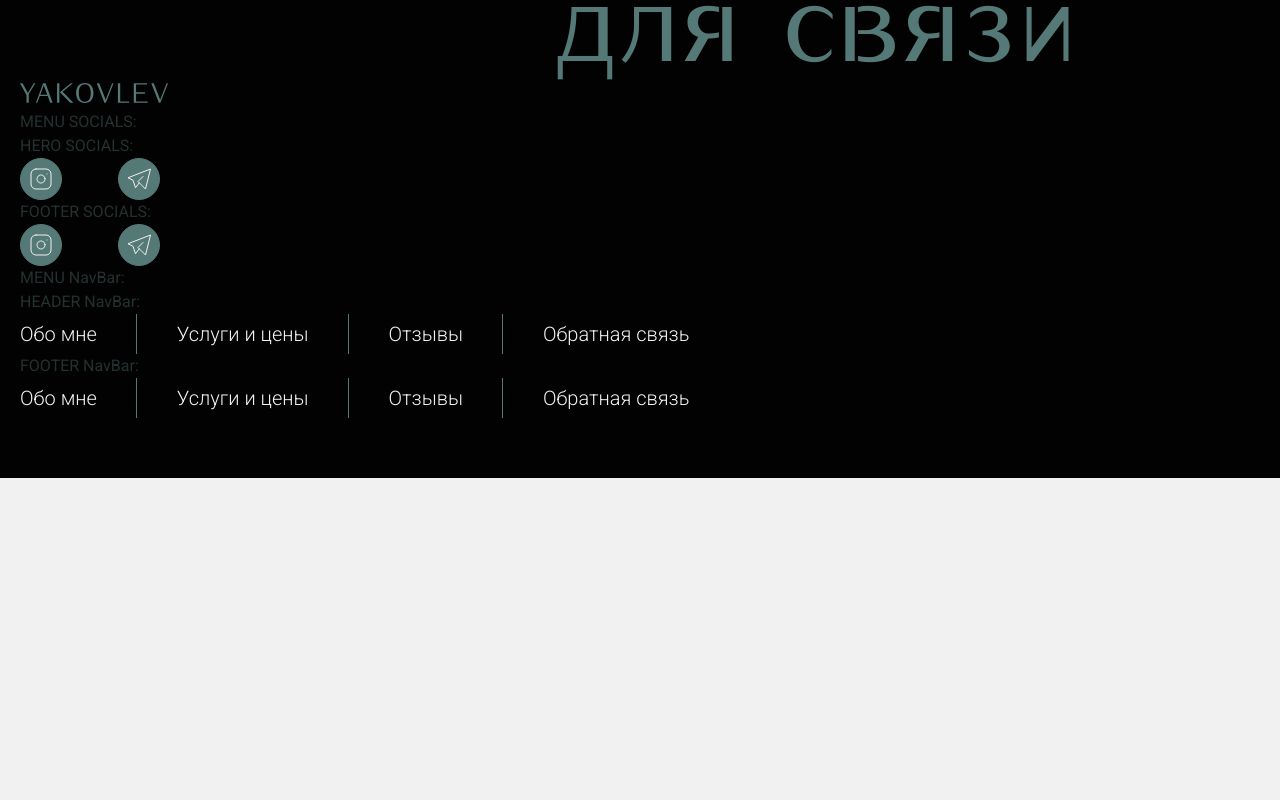
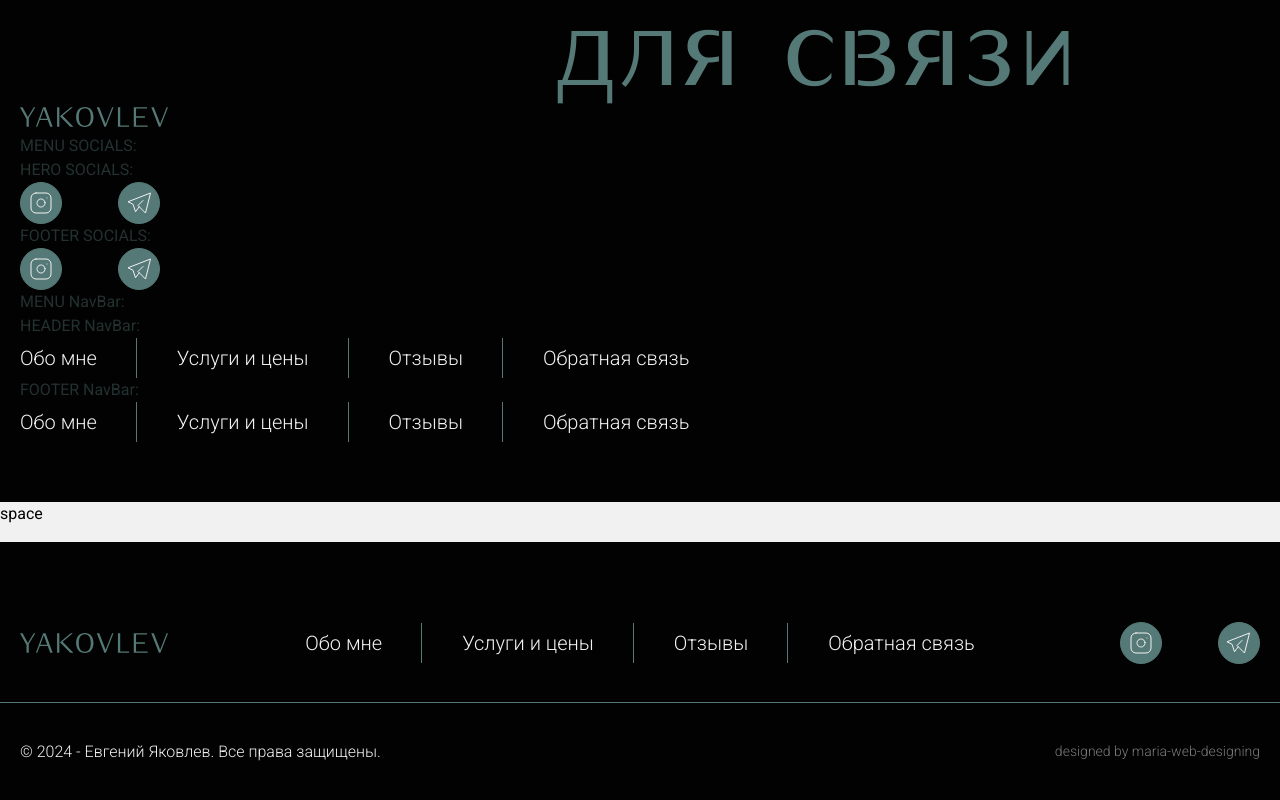
Before and after one commit to yakovlev-yevgen/yakovlev, a Next.js app: page / in a window 1280 px wide. Shown: the part 1254-2054 px from the top of the page. Before the commit the page ends 1732 px from the top, so only its background shows below. Built offline with nearby package versions, Linux system fonts and the light colour scheme.

Commit message:
add footer

```diff
--- a/app/layout.tsx
+++ b/app/layout.tsx
@@ -2,6 +2,8 @@ import React from 'react';
 import type { Metadata } from 'next';
 import { Roboto } from 'next/font/google';
 import localFont from 'next/font/local';
+
+import { Footer } from '@/layout/Footer/Footer';
 
 import './globals.css';
 
@@ -42,8 +44,12 @@ export default function RootLayout({
 }>) {
   return (
     <html lang="ru">
-      <body className={`${kurier.variable} ${roboto.className}`}>
+      <body
+        className={`${kurier.variable} ${roboto.className} flex flex-col justify-start h-screen`}
+      >
+        <header>header</header>
         <main>{children}</main>
+        <Footer />
       </body>
     </html>
   );
--- a/app/page.tsx
+++ b/app/page.tsx
@@ -67,6 +67,8 @@ export default function Home() {
       <section className="h-[800px] bg-orange-500" id="feedback">
         <p>EXAMPLE FORM</p>
       </section> */}
+
+      <div className="h-10 bg-ui_light">space</div>
     </>
   );
 }
--- a/components/modules/NavBar/NavBar.tsx
+++ b/components/modules/NavBar/NavBar.tsx
@@ -18,7 +18,7 @@ export const NavBar: React.FC<NavBarProps> = ({
   return (
     <ul
       className={cn(
-        'w-fit flex gap-10',
+        'flex gap-10',
         { 'hidden xl:flex xl:gap-20 h-10': section === 'header' },
         {
           'mx-auto flex-col md:flex-row md:gap-20 xl:mx-0 md:h-10':
--- a/components/ui-kit/Container/Container.tsx
+++ b/components/ui-kit/Container/Container.tsx
@@ -1,9 +1,14 @@
+import cn from 'classnames';
 import React from 'react';
 
 type ContainerProps = {
   children: React.ReactNode;
+  className?: string;
 };
 
-export const Container: React.FC<ContainerProps> = ({ children }) => {
-  return <div className="container">{children}</div>;
+export const Container: React.FC<ContainerProps> = ({
+  children,
+  className = '',
+}) => {
+  return <div className={cn('container', className)}>{children}</div>;
 };
--- a/components/ui-kit/NavItem/NavItem.tsx
+++ b/components/ui-kit/NavItem/NavItem.tsx
@@ -25,7 +25,7 @@ export const NavItem: React.FC<NavItemProps> = ({
     <li
       className={cn(
         {
-          "md:after:content-[''] md:after:absolute md:relative md:after:bg-ui_accent md:after:w-[1px] md:after:h-full md:after:right-[-40px] md:after:top-0 md:after:last:hidden":
+          "smOnly:h-[18px] md:after:content-[''] md:after:absolute md:relative md:after:bg-ui_accent md:after:w-[1px] md:after:h-full md:after:right-[-40px] md:after:top-0 md:after:last:hidden":
             withLines === true,
         },
         { 'text-center': textAlignCenter },
@@ -39,7 +39,10 @@ export const NavItem: React.FC<NavItemProps> = ({
         duration={500}
         to={href}
         href={`#${href}`}
-        className="text-ui_light hover:text-ui_accent focus:text-ui_accent transition-colors duration-250 text-ui_light_16 md:text-ui_light_20 whitespace-nowrap text h-full w-fit flex items-center"
+        className={cn(
+          'text-ui_light hover:text-ui_accent focus:text-ui_accent transition-colors duration-250 text-ui_light_16 md:text-ui_light_20 whitespace-nowrap text h-full w-fit flex items-center',
+          { 'inline-flex': textAlignCenter },
+        )}
       >
         {title}
       </LinkScroll>
--- /dev/null
+++ b/data/footer.json
@@ -0,0 +1,5 @@
+{
+  "copyright": "© 2024 - Евгений Яковлев. Все права защищены.",
+  "designed": "designed by maria-web-designing",
+  "designedSrc": "https://www.instagram.com/maria_web_designing/"
+}
--- /dev/null
+++ b/layout/Footer/Footer.tsx
@@ -0,0 +1,43 @@
+import React from 'react';
+import { Container } from '@/components/ui-kit/Container';
+import { Logo } from '@/components/ui-kit/Logo';
+import { NavBar } from '@/components/modules/NavBar';
+import { Socials } from '@/components/modules/Socials';
+
+import footer from 'data/footer.json';
+
+export const Footer: React.FC = () => {
+  const { copyright, designed, designedSrc } = footer;
+
+  return (
+    <footer className="py-10 md:py-8 xl:py-20 bg-ui_dark mt-auto relative after:absolute after:content-[''] after:h-[1px] after:w-full after:bg-ui_accent after:left-0 after:top-[434px] md:after:top-[262px] xl:after:top-[160px] before:absolute before:content-[''] before:h-[1px] before:w-full before:bg-ui_accent before:left-0 before:top-[312px] md:before:top-[156px] xl:before:hidden">
+      <Container className="flex flex-col items-center">
+        <div className="xl:flex items-center xl:mb-[78px]">
+          <Logo className="mb-10 md:mr-auto md:mb-8 xl:mb-0 xl:mr-[137px]" />
+
+          <NavBar
+            section="footer"
+            listClassName="mb-[60px] md:mb-[64px] xl:mb-0 xl:mr-[145px]"
+          />
+
+          <Socials section="footer" listClassName="mb-[48px] xl:mb-0" />
+        </div>
+
+        <div className="xl:flex xl:items-center xl:justify-between xl:w-full text-center">
+          <p className="mb-4 text-ui_light text-ui_light_14 md:text-ui_light_16 text-center xl:mb-0">
+            {copyright}
+          </p>
+
+          <a
+            href={designedSrc}
+            target="_blank"
+            rel="nofollow noreferrer noopener"
+            className="text-ui_light_transparent_50 text-ui_light_14 hocus:text-ui_accent transition-colors duration-250"
+          >
+            {designed}
+          </a>
+        </div>
+      </Container>
+    </footer>
+  );
+};
--- a/tailwind.config.ts
+++ b/tailwind.config.ts
@@ -15,7 +15,7 @@ const config: Config = {
       xl: '1280px',
 
       // xsOnly: { max: '479.98px' },
-      // smOnly: { max: '767.98px' },
+      smOnly: { max: '767.98px' },
       mdOnly: { min: '768px', max: '1279.98px' },
       // notXl: { max: '1279.98px' },
     },
```
Also changed, not shown: layout/Footer/index.ts (added).
